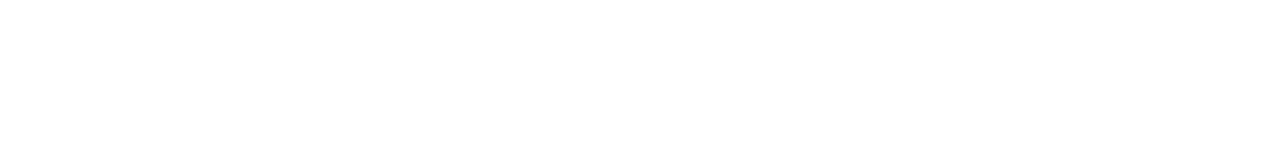
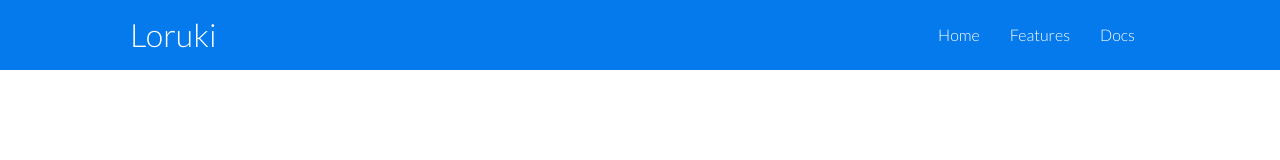
Before and after one commit to saqibpsm/loruki-website, a plain HTML site: page index.html in a window 1280 px wide. Drawn offline with Linux system fonts and the light colour scheme.

Commit message:
Navbar,conatiner, Flex

```diff
--- a/css/style.css
+++ b/css/style.css
@@ -0,0 +1,74 @@
+@import url("https://fonts.googleapis.com/css2?family=Lato:wght@300&display=swap");
+
+* {
+  box-sizing: border-box;
+  padding: 0;
+  margin: 0;
+}
+
+body {
+  font-family: "lato", sans-serif;
+  color: #333;
+  line-height: 1.6;
+}
+
+ul {
+  list-style-type: none;
+}
+
+a {
+  text-decoration: none;
+  color: #333;
+}
+h1,
+h2 {
+  font-weight: 300;
+  line-height: 1.2;
+  margin: 10px 0;
+}
+
+p {
+  margin: 10px 0;
+}
+
+img {
+  width: 100%;
+}
+
+.navbar {
+  background-color: #047aed;
+  color: #fff;
+  height: 70px;
+}
+
+.navbar ul {
+  display: flex;
+}
+
+.navbar a {
+  padding: 10px;
+  margin: 0 5px;
+  color: #fff;
+}
+
+.navbar a:hover {
+  border-bottom: 2px solid #fff;
+}
+
+.navbar .flex {
+  justify-content: space-between;
+}
+
+.container {
+  max-width: 1100px;
+  margin: 0 auto;
+  overflow: auto;
+  padding: 0 40px;
+}
+
+.flex {
+  display: flex;
+  justify-content: center;
+  align-items: center;
+  height: 100%;
+}
--- a/index.html
+++ b/index.html
@@ -4,11 +4,27 @@
 <head>
     <meta charset="UTF-8">
     <meta name="viewport" content="width=device-width, initial-scale=1.0">
-    <title>Lruki | Cloud Hosting For Everyone</title>
+    <link rel="stylesheet" href="https://cdnjs.cloudflare.com/ajax/libs/font-awesome/5.15.1/css/all.min.css"
+        integrity="sha512-+4zCK9k+qNFUR5X+cKL9EIR+ZOhtIloNl9GIKS57V1MyNsYpYcUrUeQc9vNfzsWfV28IaLL3i96P9sdNyeRssA=="
+        crossorigin="anonymous" />
+    <link rel="stylesheet" href="css/style.css">
+    <title>Loruki | Cloud Hosting For Everyone</title>
 </head>
 
 <body>
-
+    <!--Navbar-->
+    <div class="navbar">
+        <div class="container flex">
+            <h1 class="logo">Loruki</h1>
+            <nav>
+                <ul>
+                    <li><a href="index.html">Home</a></li>
+                    <li><a href="features.html">Features</a></li>
+                    <li><a href="docs.html">Docs</a></li>
+                </ul>
+            </nav>
+        </div>
+    </div>
 </body>
 
 </html>
```
